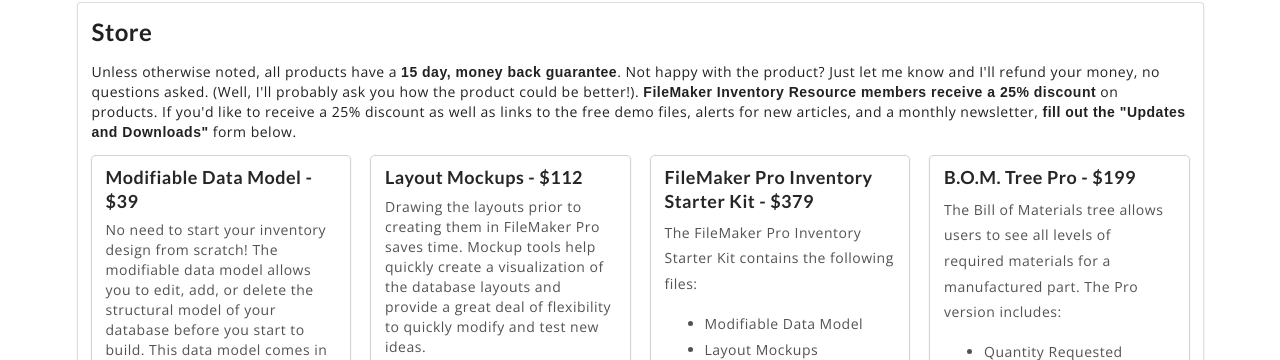
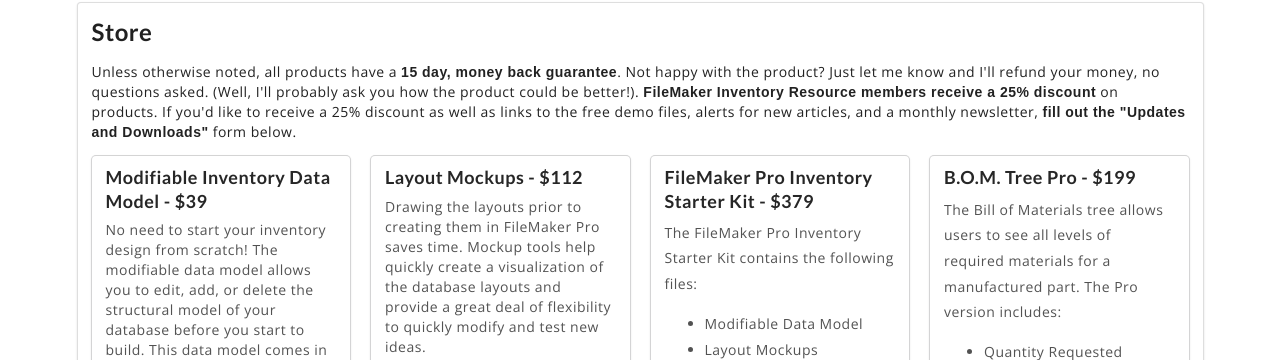
Before and after one commit to danielshanahan/FileMakerInventoryResources, a Jekyll site: the page built from index.md, in a window 1280 px wide and 900 px high, scrolled down 2727 px. Shown: the part 94-454 px from the top of the window. Built offline with Jekyll 4.4.1, drawn with Linux system fonts in a browser that asks for light colours; nearby versions of some CDN libraries.

Commit message:
Update home.html

```diff
--- a/_layouts/home.html
+++ b/_layouts/home.html
@@ -58,7 +58,7 @@
             <div class="card">
 
                 <div class="content">
-                    <div class="header">Modifiable Data Model - $39</div>
+                    <div class="header">Modifiable Inventory Data Model - $39</div>
                     <div class="description"><p>No need to start your inventory design from scratch! The modifiable data model allows you to edit, add, or delete the structural model of your database before you start to build. This data model comes in Visio, Omnigraffle, and SVG formats.</p>
 
 			<p>The SVG file can be opened and modified in many PC and Mac drawing applications. The Microsoft Visio and Omnigraffle are required for the other two formats.</p>
```
